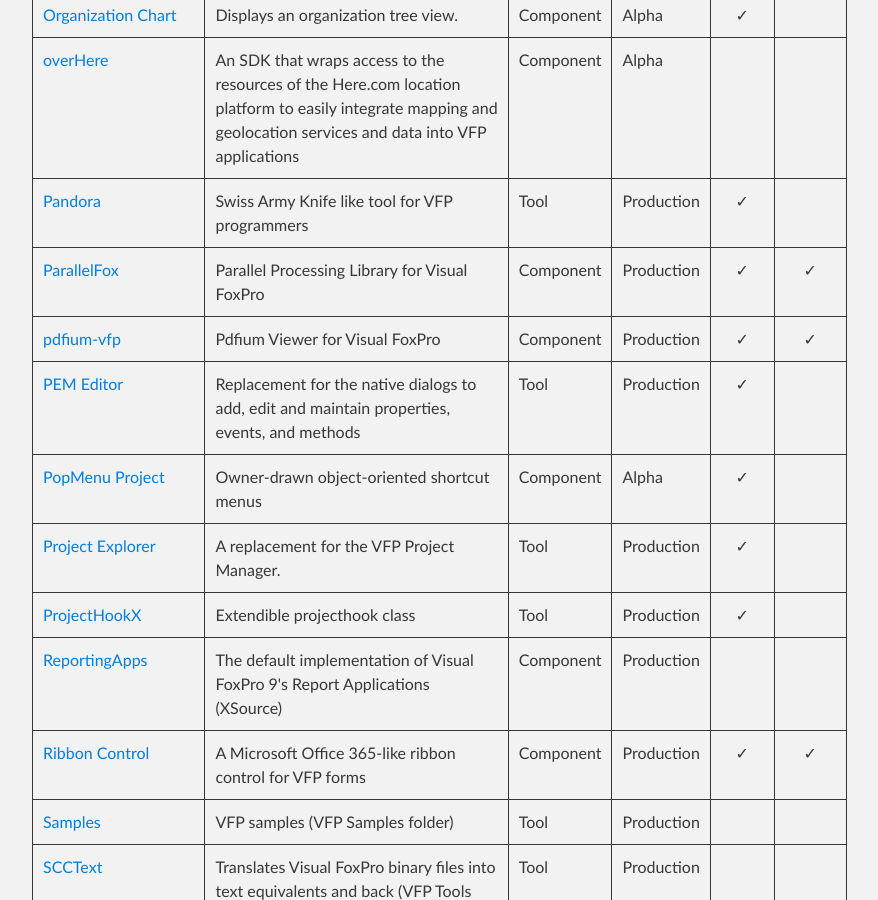
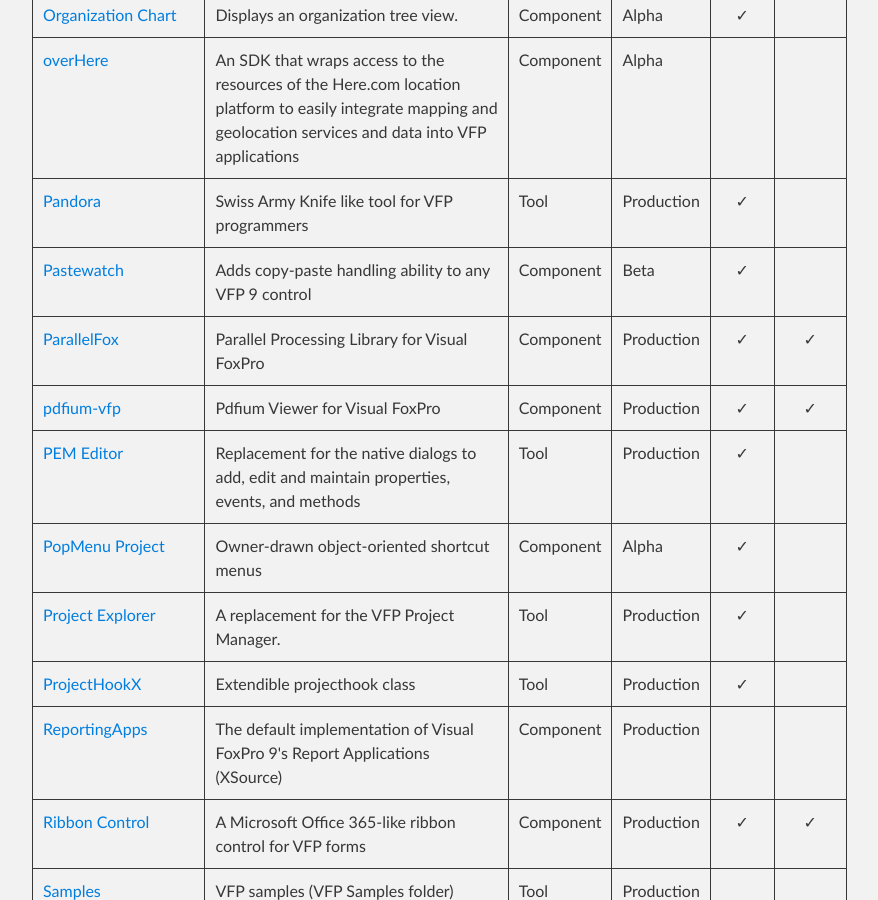
Before and after one commit to VFPX/VFPX.github.io, a Jekyll site: the page built from projects.md, in a window 1280 px wide and 900 px high, scrolled down 7986 px. Shown: the whole window, without its empty margins (288-1166 px from the left). Built offline with Jekyll 4.4.1, drawn with Linux system fonts in a browser that asks for light colours; our own code applies the rules of GitHub Pages for plain Markdown files.

Commit message:
Added pastewatch project

```diff
--- a/_data/projects.json
+++ b/_data/projects.json
@@ -855,6 +855,15 @@
 	"foxget": false
   },
   {
+    "project": "Pastewatch",
+    "url": "https://github.com/dmitriychunikhin/pastewatch-vfp",
+    "description": "Adds copy-paste handling ability to any VFP 9 control",
+    "state": "Beta",
+    "category": "Component",
+	"thorcfu": true,
+	"foxget": false
+  },
+  {
     "project": "ParallelFox",
     "url": "https://github.com/VFPX/ParallelFox",
     "description": "Parallel Processing Library for Visual FoxPro",
```
Also changed, not shown: _posts/2025-04-19-pastewatch.markdown (added, +8 -0 lines).
